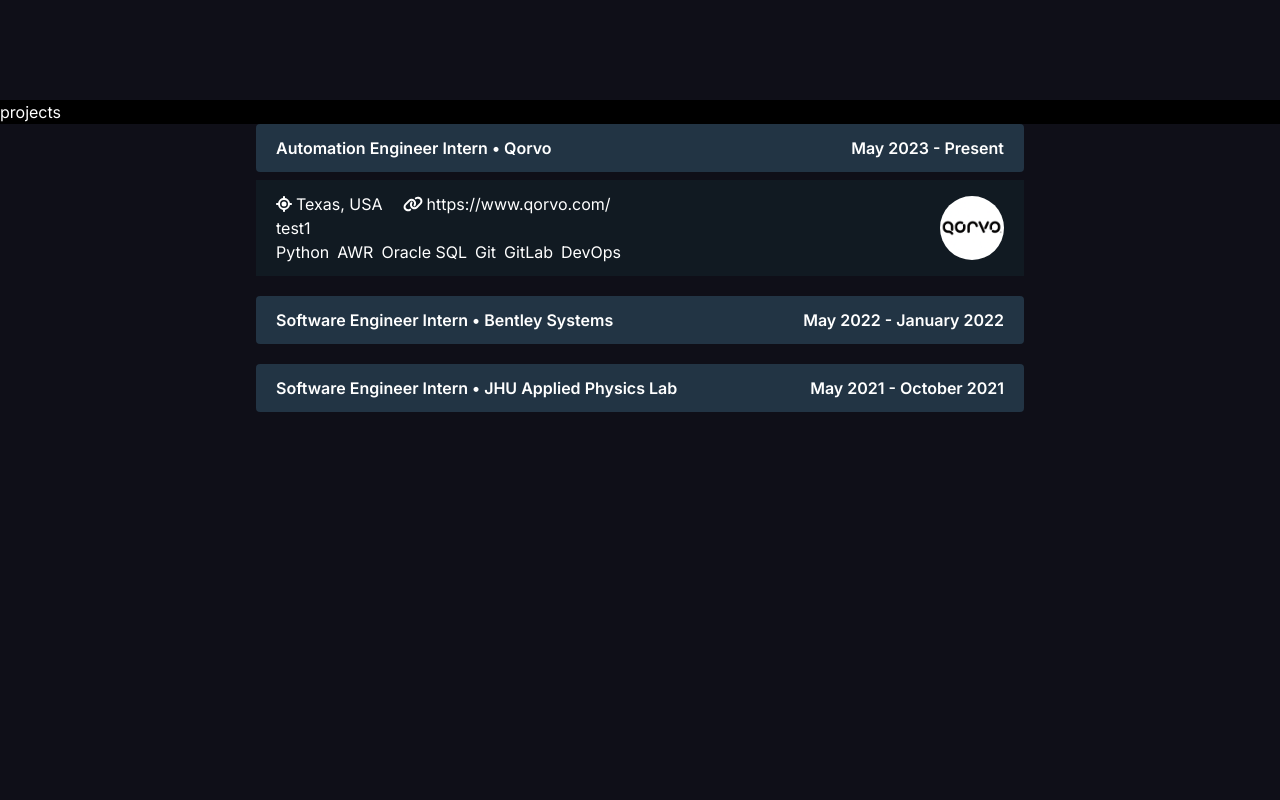
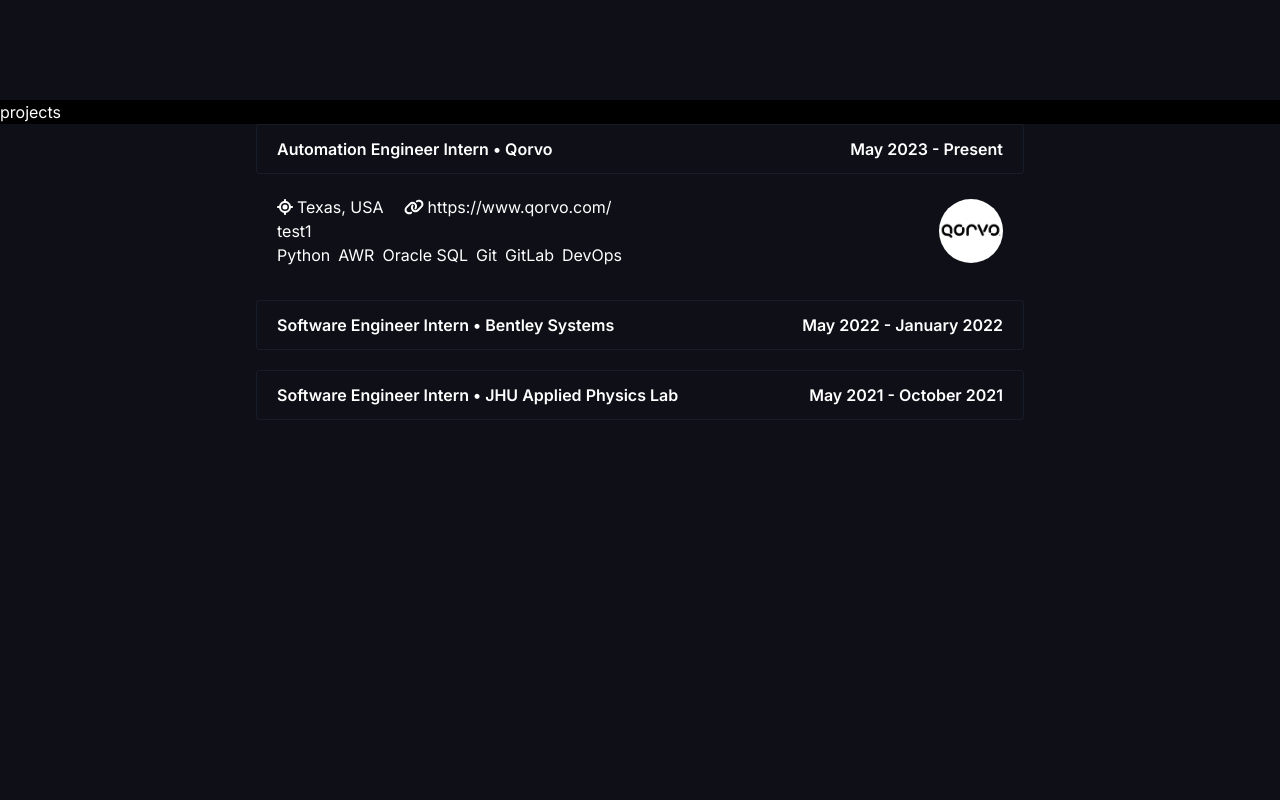
Before and after one commit to TheDeafOne/NPT, a Next.js app: page / in a window 1280 px wide. Shown: the part 1560-2360 px from the top of the page. Built offline with nearby package versions, Linux system fonts and the light colour scheme; what next would draw is missing.

Commit message:
experience styles

```diff
--- a/src/app/page.tsx
+++ b/src/app/page.tsx
@@ -19,7 +19,7 @@ export default function Home() {
   return (
     <div className="bg-background-950 text-text-50" onMouseMove={handleMouseMove}>
       <div
-        className='bg-white z-20 h-32 w-32 fixed rounded-full pointer-events-none origin-center bg-gradient-to-r from-accent-500 to-primary-950 animate-gradient-rotate'
+        className='bg-white z-20 h-44 w-44 fixed rounded-full pointer-events-none origin-center bg-gradient-to-r from-accent-500 to-primary-950 animate-gradient-rotate'
         style={{
           left: newClientX,
           top: newClientY,
--- a/src/components/ExperienceSection/ExperienceAccordian.tsx
+++ b/src/components/ExperienceSection/ExperienceAccordian.tsx
@@ -58,7 +58,7 @@ export function ExperienceAccordian() {
                 return (
                     <Accordion key={i} open={open === i} className="flex flex-col">
                         <AccordionHeader onClick={() => handleOpen(i)}>
-                            <div className="rounded bg-secondary-800 h-15 px-5 py-3 flex items-center w-full space text-base justify-between hover:transform hover:scale-[1.01] ease-in-out duration-300">
+                            <div className="rounded bg-background-950/20 hover:bg-background-950/40 border-[1px] border-secondary-800/40 h-15 px-5 py-3 flex items-center w-full space text-base justify-between hover:transform hover:scale-[1.01] ease-in-out duration-300">
                                 <span>
                                     {experience.title} • {experience.company}
                                 </span>
@@ -68,7 +68,7 @@ export function ExperienceAccordian() {
                             </div>
                         </AccordionHeader>
                         <AccordionBody>
-                            <div className="bg-secondary-900 mt-2 px-5 py-3 flex flex-row justify-between">
+                            <div className="bg-background-950/60 border-background-950/40 border-[1px] mt-2 px-5 py-3 flex flex-row justify-between">
                                 <div className="w-3/4">
                                     <div className="flex flex-row gap-5 items-center">
                                         <div className="flex items-center gap-1">
--- a/tailwind.config.js
+++ b/tailwind.config.js
@@ -23,7 +23,7 @@ module.exports = {
             transform: "translate(-50%,-50%) rotate(0deg)"
           },
           "50": {
-            scale: "1 1.5"
+            scale: "1 6"
           },
           "100%": {
             transform: "translate(-50%,-50%) rotate(360deg)"
@@ -32,7 +32,7 @@ module.exports = {
       },
       animation: {
         'gradient-movement': 'gradient-animation 16s linear infinite',
-        'gradient-rotate': 'rotate-animation 20s infinite'
+        'gradient-rotate': 'rotate-animation 15s infinite'
       },
       backgroundSize: {
         '200': '200%'
```
